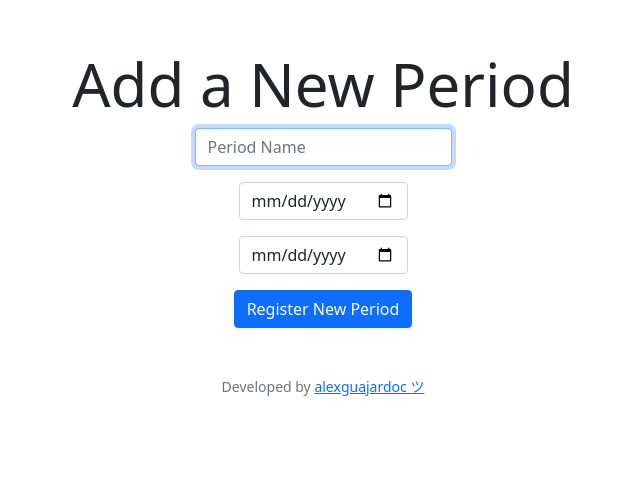
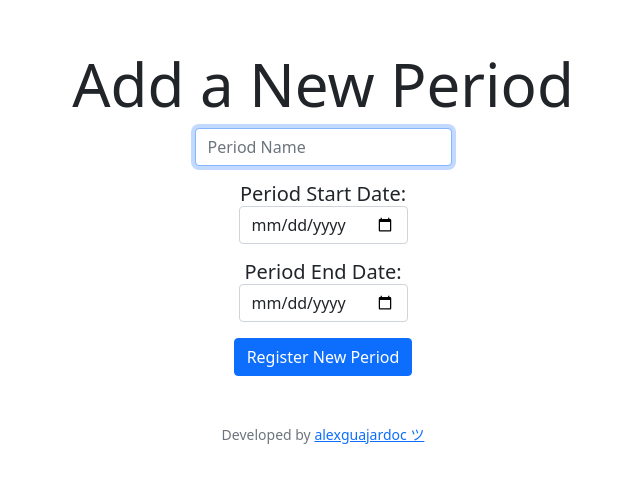
Before and after one commit to aguajardoc/peak, a Flask app: template templates/newperiod.html in a window 1280 px wide. Shown: the part 66-549 px from the top of the page, without its empty margins (317-957 px from the left). Run offline with Flask 3, Linux system fonts and the light colour scheme; the template is opened without the code that fills it, so the values that code supplies are empty.

Commit message:
new course -> new period success

```diff
--- a/app.py
+++ b/app.py
@@ -125,17 +125,18 @@ def current():
 def past():
     return render_template("past.html")
 
-@app.route("/newcourse")
+@app.route("/newcourse", methods=["GET", "POST"])
 @login_required
 def newcourse():
     #post and get methods
     if request.method == "POST":
-        pass #change when finished
 
         pName = request.form.get("periodname")
+        print("pName:", pName)
 
         if pName == "newperiod":
             return render_template("newperiod.html")
+
 
         cName = request.form.get("coursename")
         cCredits = request.form.get("credits")
@@ -147,7 +148,7 @@ def newcourse():
     else:
         return render_template("newcourse.html")
 
-@app.route("/newperiod")
+@app.route("/newperiod", methods=["GET", "POST"])
 @login_required
 def newperiod():
 
--- a/templates/newcourse.html
+++ b/templates/newcourse.html
@@ -7,7 +7,7 @@
 {% block main %}
     <h1>Course Details:</h1>
 
-    <form>
+    <form action="/newcourse" method="post">
         <div class="mb-3">
             <select name="periodname">
                 <option disabled selected>Period</option>
--- a/templates/newperiod.html
+++ b/templates/newperiod.html
@@ -7,15 +7,15 @@ New Period
 {% block main %}
     <h1>Add a New Period</h1>
 
-    <form>
+    <form action="/newperiod" method="post">
         <div class="mb-3">
             <input autocomplete="off" autofocus class="form-control mx-auto w-auto" id="periodname" name="periodname" placeholder="Period Name" type="text">
         </div>
         <div class="mb-3">
-            <input autocomplete="off" class="form-control mx-auto w-auto" id="periodstart" name="periodstart" placeholder="Period Start Date" type="date">
+            <h5>Period Start Date:<span><input autocomplete="off" class="form-control mx-auto w-auto" id="periodstart" name="periodstart" placeholder="Period Start Date" type="date"></span></h5>
         </div>
         <div class="mb-3">
-            <input autocomplete="off" class="form-control mx-auto w-auto" id="periodend" name="periodend" placeholder="Period End Date" type="date">
+            <h5>Period End Date:<span><input autocomplete="off" class="form-control mx-auto w-auto" id="periodend" name="periodend" placeholder="Period End Date" type="date"></span></h5>
         </div>
         <button class="btn btn-primary" type="submit">Register New Period</button>
     </form>
```
Also changed, not shown: 1 other file.
